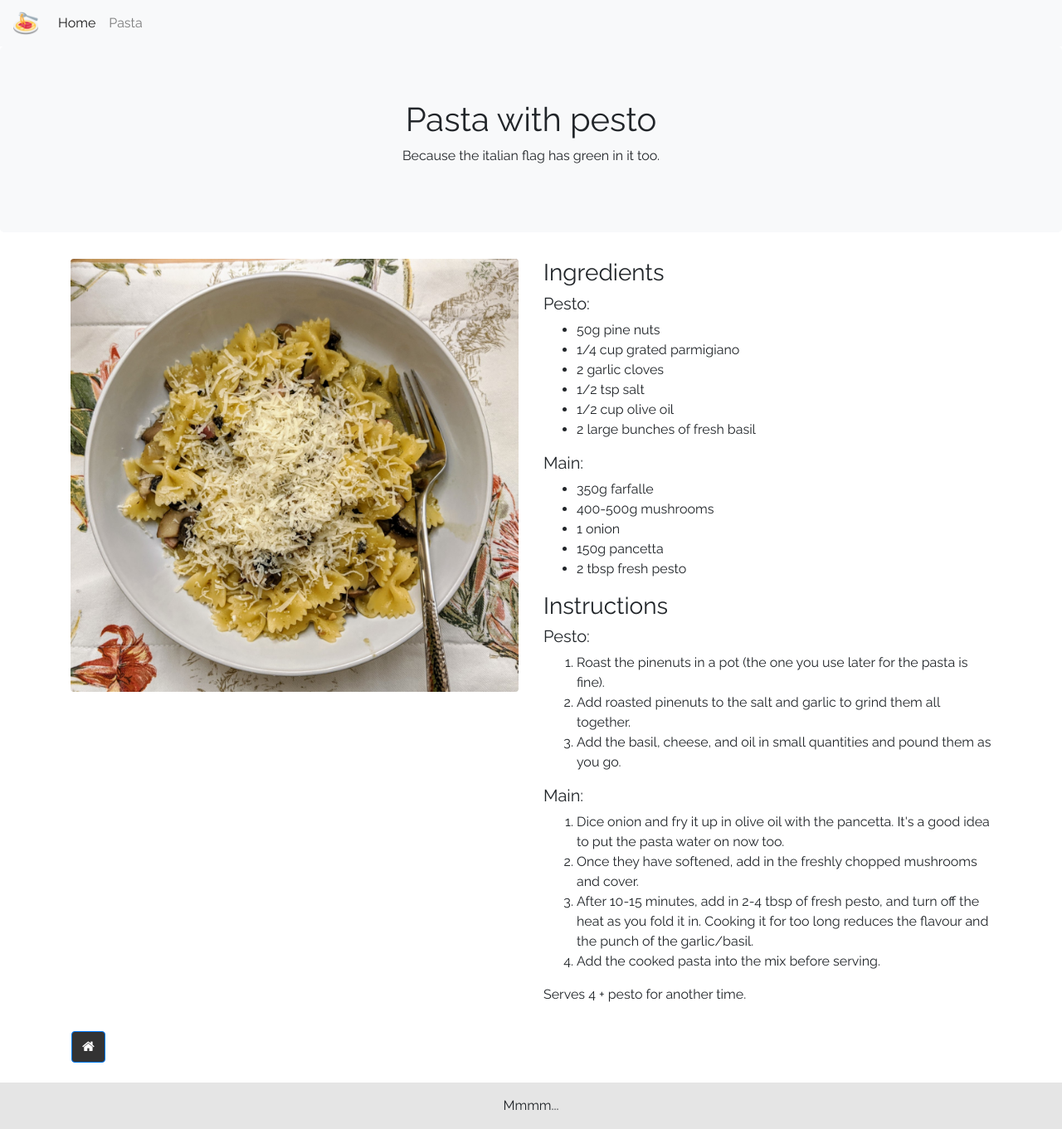
After one commit to roberto-aldera/not-just-pasta, a PHP site: page /pages/recipes/pastas/pasta-with-pesto.php in a window 1280 px wide. The commit adds this page. Shown: the whole page at 83% size. Run offline with PHP 8.4, Linux system fonts and the light colour scheme.

Commit message:
Add pasta with pesto recipe, and remove colon from end of ingredients headings

```diff
--- a/pages/recipes/pastas/pasta-with-lentils.php
+++ b/pages/recipes/pastas/pasta-with-lentils.php
@@ -39,7 +39,7 @@
                     alt="pasta-with-lentils">
             </div>
             <div class="col-sm-6">
-                <h3>Ingredients:</h3>
+                <h3>Ingredients</h3>
                 <ul>
                     <li>350g ditaloni</li>
                     <li>230g dry lentils (or 2 tins if you're lazy)</li>
--- a/pages/recipes/pastas/pasta-with-pancetta.php
+++ b/pages/recipes/pastas/pasta-with-pancetta.php
@@ -39,7 +39,7 @@
                     alt="pasta-with-pancetta">
             </div>
             <div class="col-sm-6">
-                <h3>Ingredients:</h3>
+                <h3>Ingredients</h3>
                 <ul>
                     <li>350g penne</li>
                     <li>250g pancetta (two double-servings)</li>
--- a/pages/recipes/pastas/pasta-with-peas.php
+++ b/pages/recipes/pastas/pasta-with-peas.php
@@ -39,7 +39,7 @@
                     alt="pasta-with-peas">
             </div>
             <div class="col-sm-6">
-                <h3>Ingredients:</h3>
+                <h3>Ingredients</h3>
                 <ul>
                     <li>350g ditaloni or conchiglie</li>
                     <li>300g peas (frozen is fine)</li>
--- /dev/null
+++ b/pages/recipes/pastas/pasta-with-pesto.php
@@ -0,0 +1,91 @@
+<!DOCTYPE html>
+<html lang="en">
+
+<head>
+    <title>Pasta with pesto</title>
+    <?php require "../../../includes/recipe-header.php"; ?>
+    <link rel="stylesheet" href="../../../main.css">
+</head>
+
+<body>
+    <nav class="navbar navbar-expand-lg navbar-light bg-light">
+        <a class="navbar-brand" href="../../../index.html">
+            <img src="../../../favicon_io/android-chrome-512x512.png" width="30" height="30"
+                class="d-inline-block align-top" alt="">
+        </a>
+        <button class="navbar-toggler" type="button" data-toggle="collapse" data-target="#navbarNavAltMarkup"
+            aria-controls="navbarNavAltMarkup" aria-expanded="false" aria-label="Toggle navigation">
+            <span class="navbar-toggler-icon"></span>
+        </button>
+        <div class="collapse navbar-collapse" id="navbarNavAltMarkup">
+            <div class="navbar-nav">
+                <a class="nav-item nav-link active" href="../../../index.html">Home <span
+                        class="sr-only">(current)</span></a>
+                <a class="nav-item nav-link" href="pasta.php">Pasta</a>
+
+            </div>
+        </div>
+    </nav>
+
+    <div class="jumbotron text-center bg-light">
+        <h1>Pasta with pesto</h1>
+        <p>Because the italian flag has green in it too.</p>
+    </div>
+
+    <div class="container">
+        <div class="row">
+            <div class="col-sm-6">
+                <img class="img-fluid rounded" style="float:center" src="../../../images/pasta-with-pesto.png"
+                    alt="pasta-with-pesto">
+            </div>
+            <div class="col-sm-6">
+                <h3>Ingredients</h3>
+                <h5>Pesto:</h5>
+                <ul>
+                    <li>50g pine nuts</li>
+                    <li>1/4 cup grated parmigiano</li>
+                    <li>2 garlic cloves</li>
+                    <li>1/2 tsp salt</li>
+                    <li>1/2 cup olive oil</li>
+                    <li>2 large bunches of fresh basil</li>
+                </ul>
+
+                <h5>Main:</h5>
+                <ul>
+                    <li>350g farfalle</li>
+                    <li>400-500g mushrooms</li>
+                    <li>1 onion</li>
+                    <li>150g pancetta</li>
+                    <li>2 tbsp fresh pesto</li>
+                </ul>
+
+                <h3>Instructions</h3>
+                <h5>Pesto:</h5>
+                <ol>
+                    <li>Roast the pinenuts in a pot (the one you use later for the pasta is fine).</li>
+                    <li>Add roasted pinenuts to the salt and garlic to grind them all together.</li>
+                    <li>Add the basil, cheese, and oil in small quantities and pound them as you go.</li>
+                </ol>
+
+                <h5>Main:</h5>
+                <ol>
+                    <li>Dice onion and fry it up in olive oil with the pancetta. It's a good idea to put the pasta water on now too.</li>
+                    <li>Once they have softened, add in the freshly chopped mushrooms and cover.</li>
+                    <li>After 10-15 minutes, add in 2-4 tbsp of fresh pesto, and turn off the heat as you fold it in.
+                        Cooking it for too long reduces the flavour and the punch of the garlic/basil.
+                    </li>
+                    <li>Add the cooked pasta into the mix before serving.</li>
+                </ol>
+                <p>
+                    Serves 4 + pesto for another time.
+                </p>
+            </div>
+        </div>
+    </div>
+</body>
+
+<footer>
+    <?php require "../../../includes/recipe-footer.php"; ?>
+</footer>
+
+</html>
--- a/pages/recipes/pastas/pasta-with-ragu.php
+++ b/pages/recipes/pastas/pasta-with-ragu.php
@@ -39,7 +39,7 @@
                     alt="pasta-with-ragù">
             </div>
             <div class="col-sm-6">
-                <h3>Ingredients:</h3>
+                <h3>Ingredients</h3>
                 <ul>
                     <li>350g tagliatelle</li>
                     <li>500g mince</li>
--- a/pages/recipes/pastas/pasta-with-tuna.php
+++ b/pages/recipes/pastas/pasta-with-tuna.php
@@ -38,7 +38,7 @@
                     alt="pasta-with-tuna">
             </div>
             <div class="col-sm-6">
-                <h3>Ingredients:</h3>
+                <h3>Ingredients</h3>
                 <ul>
                     <li>350g penne</li>
                     <li>2 tins of tuna</li>
```
Also changed, not shown: pages/recipes/pastas/pasta.php (+9 -0 lines), images/pasta-with-pesto.png (added).
